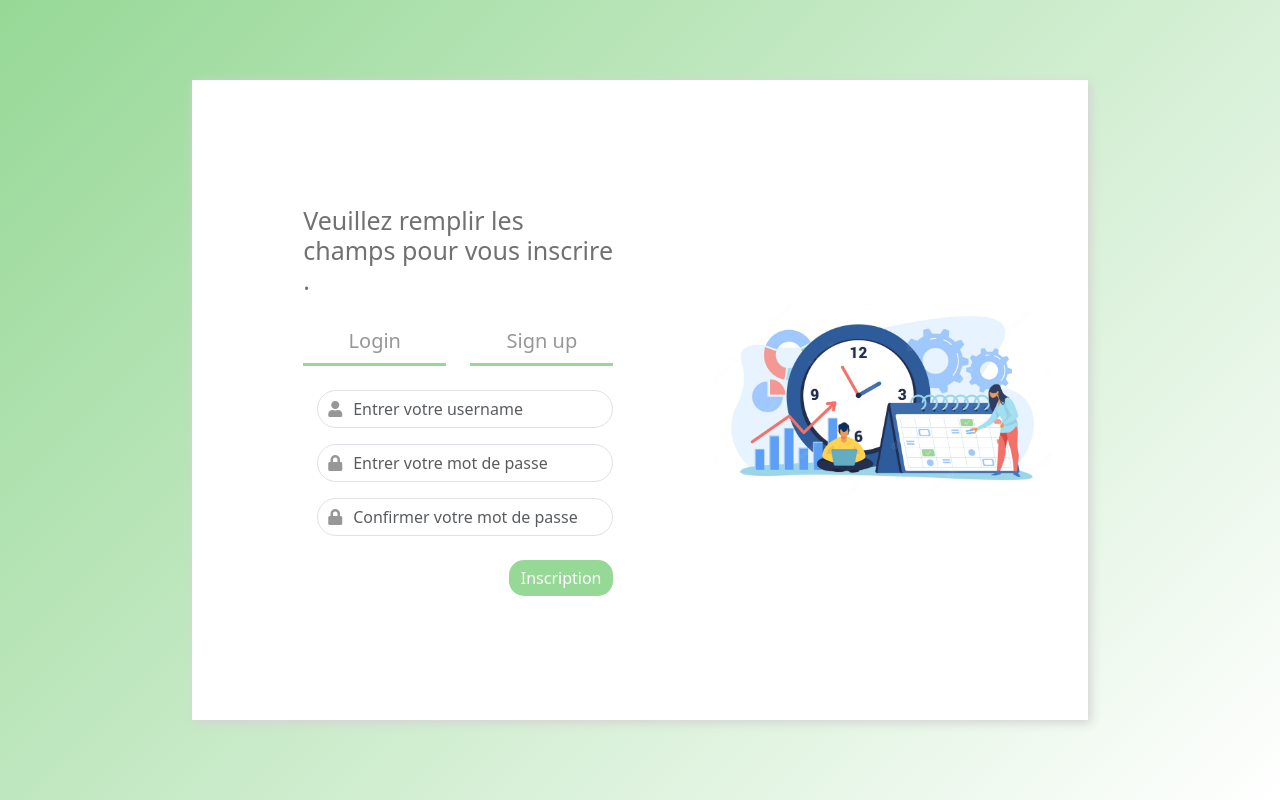
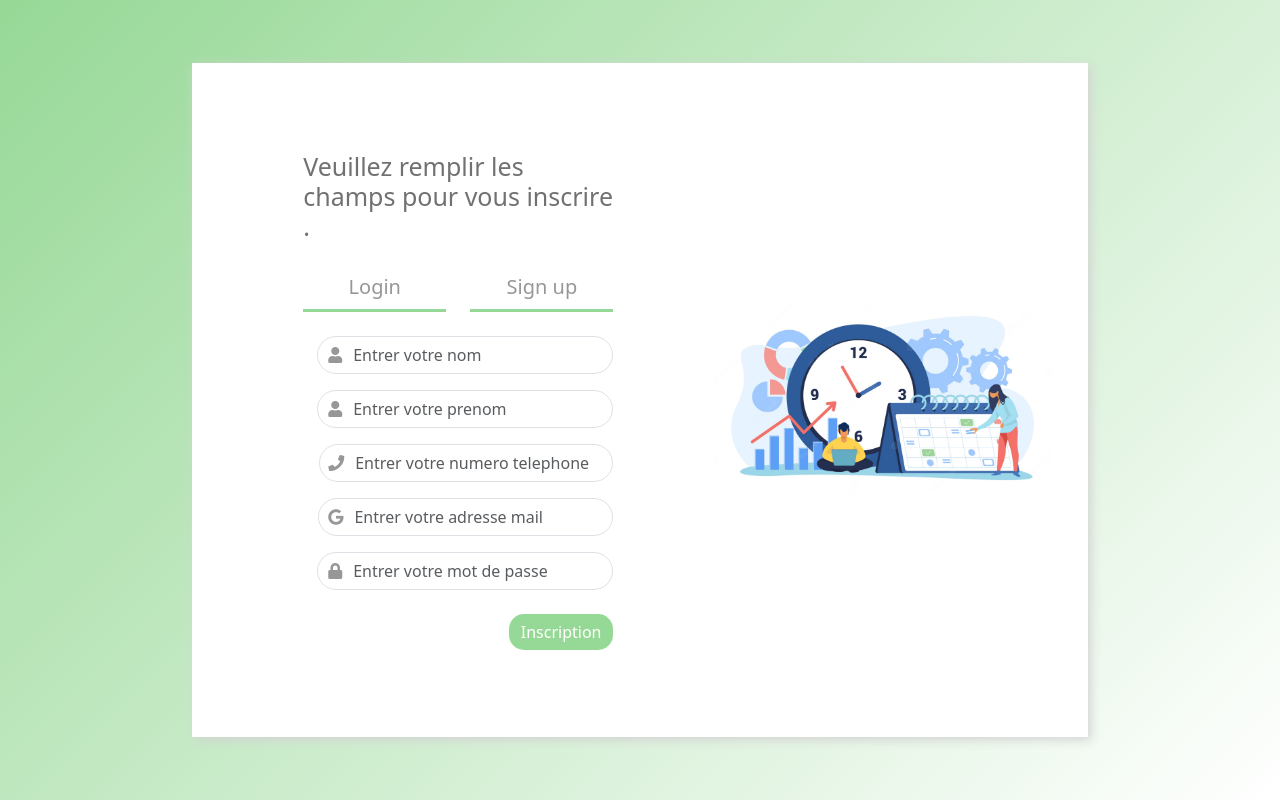
Before and after one commit to To-Mamiarilaza/FinalProjectS3, a CodeIgniter app: page /FinalProjectS3/index.php/login/inscription in a window 1280 px wide. Run offline with CodeIgniter, Linux system fonts and the light colour scheme; some libraries are stand-ins or nearby versions.

Commit message:
Inscription nouveau client

```diff
--- a/application/controllers/Login.php
+++ b/application/controllers/Login.php
@@ -79,6 +79,31 @@ class Login extends CI_Controller {
 		}
 	}
 
+	// Inscription nouveau client
+	public function insertNewClient()
+	{
+		$nom = $this->input->post('nom');
+		$prenom = $this->input->post('prenom');
+		$tel = $this->input->post('tel');
+		$mail = $this->input->post('mail');
+		$mdp = $this->input->post('mdp');
+
+		if ($mdp == "" || $prenom == "" || $tel == "" || $mail == "" || $mdp == "") {
+			$data['erreur'] = "Veillez remplir tous les champs";
+			$this->load->view('signup', $data);
+		}
+		else {
+			$this->load->model('login_model', 'model');
+			$this->model->insertNewUser($nom, $prenom, $mdp, $mail, $tel);
+
+			$test = $this->model->checkLoginUser($mail, $mdp);
+
+			$this->session->set_userdata('userId', $test);
+
+			redirect("./accueil/index");
+		}
+	}
+
 	// Les fonctions  de deconnexion
 	public function deconnectClient()
 	{
--- a/application/views/signup.php
+++ b/application/views/signup.php
@@ -27,16 +27,23 @@
                     </h2>
                 </a>
             </div>
-            <form action="<?php echo site_url("login/checkLogin"); ?>" method="POST" class="col-md-12 champs form mt-3">
+            <form action="<?php echo site_url("login/insertNewClient"); ?>" method="POST" class="col-md-12 champs form mt-3">
                 <div>
-                    <i class="fas fa-user"></i><input type="text" name="nom" class="form-control" placeholder="Entrer votre username">
+                    <i class="fas fa-user"></i><input type="text" name="nom" class="form-control" placeholder="Entrer votre nom">
+                </div>
+                <div class="mt-3">
+                    <i class="fas fa-user"></i><input type="text" name="prenom" class="form-control" placeholder="Entrer votre prenom">
+                </div>
+                <div class="mt-3">
+                    <i class="fas fa-phone"></i><input type="text" name="tel" class="form-control" placeholder="Entrer votre numero telephone">
+                </div>
+                <div class="mt-3">
+                    <i class="fab fa-google"></i><input type="email" name="mail" class="form-control" placeholder="Entrer votre adresse mail">
                 </div>
                 <div class="mt-3">
                     <i class="fas fa-lock"></i><input type="password" name="mdp" class="form-control" placeholder="Entrer votre mot de passe">
                 </div>
-                <div class="mt-3">
-                    <i class="fas fa-lock"></i><input type="password" name="mdp" class="form-control" placeholder="Confirmer votre mot de passe">
-                </div>
+                <?php if(isset($erreur)) { ?><div class="erreur"> <?php echo $erreur; ?> </div> <?php } ?>
                 <button type="submit" class="btn btn-success connexion mt-4">Inscription</button>
             </form>
         </div>
```
Also changed, not shown: sql/base.sql (+4 -4 lines).
